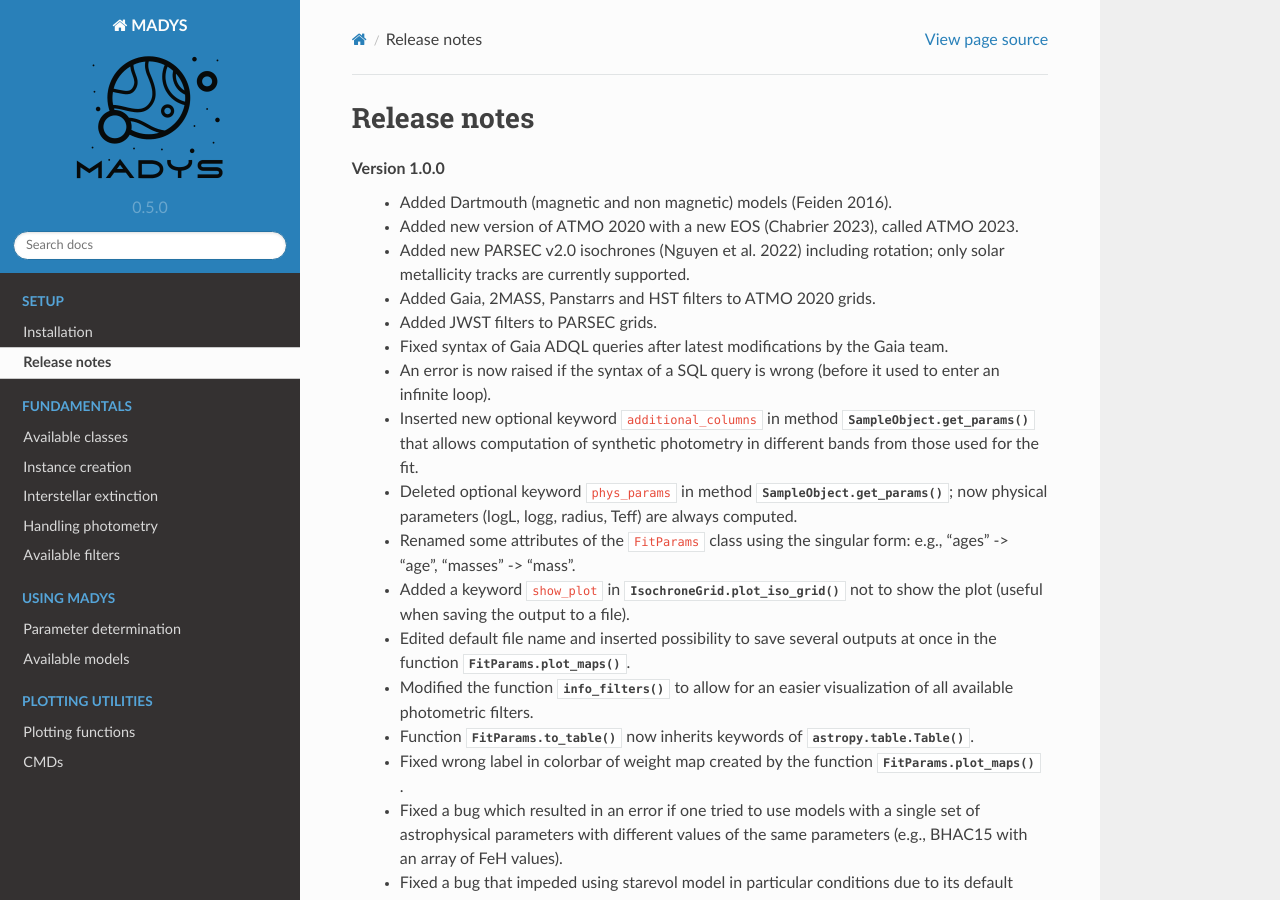
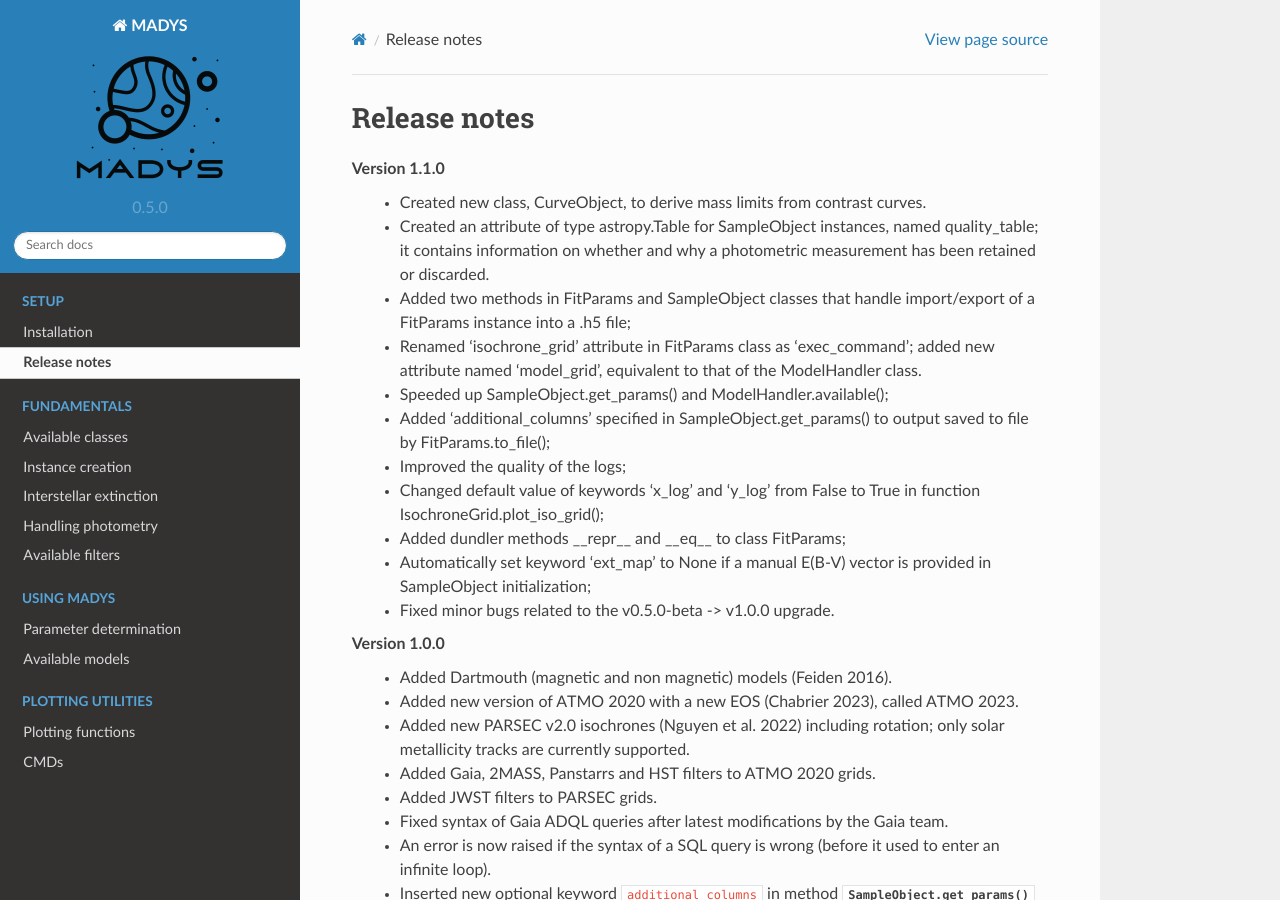
Before and after one commit to vsquicciarini/madys, a Sphinx documentation site: the page built from docs/source/release_notes.rst, in a window 1280 px wide and 900 px high. Built offline with Sphinx 7.4.7 and the Read the Docs theme 2.0.0, drawn with Linux system fonts in a browser that asks for light colours.

Commit message:
Update release_notes.rst

```diff
--- a/docs/source/release_notes.rst
+++ b/docs/source/release_notes.rst
@@ -1,5 +1,18 @@
 Release notes
 =====
+
+Version 1.1.0
+ * Created new class, CurveObject, to derive mass limits from contrast curves.
+ * Created an attribute of type astropy.Table for SampleObject instances, named quality_table; it contains information on whether and why a photometric measurement has been retained or discarded.
+ * Added two methods in FitParams and SampleObject classes that handle import/export of a FitParams instance into a .h5 file;
+ * Renamed 'isochrone_grid' attribute in FitParams class as 'exec_command'; added new attribute named 'model_grid', equivalent to that of the ModelHandler class.
+ * Speeded up SampleObject.get_params() and ModelHandler.available();
+ * Added 'additional_columns' specified in SampleObject.get_params() to output saved to file by FitParams.to_file();
+ * Improved the quality of the logs;
+ * Changed default value of keywords 'x_log' and 'y_log' from False to True in function IsochroneGrid.plot_iso_grid();
+ * Added dundler methods __repr__ and __eq__ to class FitParams;
+ * Automatically set keyword 'ext_map' to None if a manual E(B-V) vector is provided in SampleObject initialization;
+ * Fixed minor bugs related to the v0.5.0-beta -> v1.0.0 upgrade.
 
 Version 1.0.0
  * Added Dartmouth (magnetic and non magnetic) models (Feiden 2016).
```
